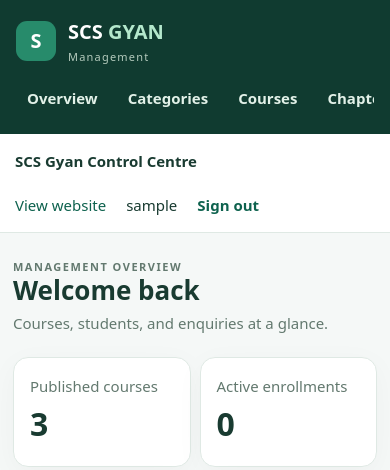
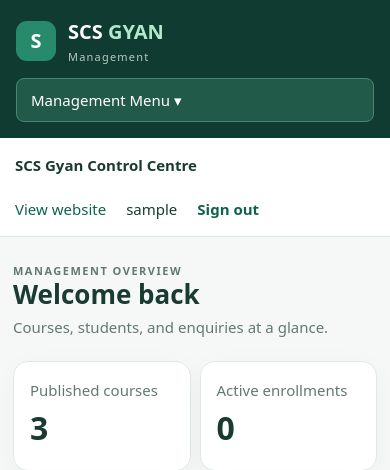
Before and after one commit to dharmendra1031/scs-gyan-course-platform, a Django app: page /management/ in a window 390 px wide. Shown: the top 470 px of the page. Run offline with Django 5.2, Linux system fonts and the light colour scheme; the visitor is signed in with stand-in values (Sample User, id 1); data comes from the database, SQL or seed files in the repository; data that the repository does not hold is empty; parts of the project's set-up code (start-up, migrations or seed data) failed here and were passed over.

Commit message:
Replace cropped mobile management navigation with compact expandable menu

```diff
--- a/static/css/management.css
+++ b/static/css/management.css
@@ -14,6 +14,7 @@ button{cursor:pointer}
 .manage-logo small{display:block;color:#b5cbbd;font-size:11px;font-weight:500;letter-spacing:1.2px}
 .manage-mark{display:grid;place-items:center;width:40px;height:40px;background:#278b6b;border-radius:11px;color:#fff}
 .manage-sidebar nav{display:grid;gap:3px}
+.manage-nav-toggle{display:none}
 .manage-sidebar nav a{color:#e2f1e8;padding:8px 11px;border-radius:8px;font-weight:600}
 .manage-sidebar nav a:hover,.manage-sidebar nav a:focus-visible{background:#215a48}
 .manage-label{padding:17px 11px 5px;color:#92c0a9;font-size:11px;font-weight:800;text-transform:uppercase;letter-spacing:1px}
@@ -57,4 +58,4 @@ td{overflow-wrap:anywhere}
 .manage-notice{border:1px solid #b0ddc3;background:#effaf3;padding:12px;border-radius:9px}
 .sr-only{position:absolute;width:1px;height:1px;overflow:hidden;clip:rect(0,0,0,0);white-space:nowrap}
 @media(max-width:1100px){.manage-stats{grid-template-columns:repeat(2,minmax(0,1fr))}.manage-columns{grid-template-columns:1fr}}
-@media(max-width:740px){.manage-shell{display:block}.manage-sidebar{padding:16px}.manage-sidebar nav{display:flex;overflow-x:auto;gap:8px}.manage-sidebar nav a{white-space:nowrap}.manage-label{display:none}.manage-logo{margin-bottom:12px}.manage-header{padding:15px}.manage-main{padding:20px 13px}.manage-stats{gap:9px}.manage-panel,.manage-stat{padding:16px}}
+@media(max-width:740px){.manage-shell{display:block}.manage-sidebar{padding:16px}.manage-nav-toggle{display:block;background:#215a48;color:#fff;border:1px solid #49866f;border-radius:8px;padding:9px 14px;width:100%;text-align:left}.manage-sidebar nav{display:none}.manage-sidebar nav.is-open{display:grid;grid-template-columns:repeat(2,minmax(0,1fr));gap:5px}.manage-label{display:none}.manage-logo{margin-bottom:12px}.manage-header{padding:15px}.manage-main{padding:20px 13px}.manage-stats{gap:9px}.manage-panel,.manage-stat{padding:16px}}
--- a/templates/management/base.html
+++ b/templates/management/base.html
@@ -16,7 +16,8 @@
         <span class="manage-mark">S</span>
         <span>SCS <strong>GYAN</strong><small>Management</small></span>
       </a>
-      <nav aria-label="Management">
+      <button class="manage-nav-toggle" type="button" aria-controls="manage-nav" aria-expanded="false">Management Menu ▾</button>
+      <nav id="manage-nav" aria-label="Management">
         <a href="{% url 'management:dashboard' %}">Overview</a>
         <span class="manage-label">Learning content</span>
         <a href="{% url 'management:list' 'categories' %}">Categories</a>
@@ -58,5 +59,14 @@
       </main>
     </div>
   </div>
+  <script>
+    const menu = document.querySelector(".manage-nav-toggle");
+    const nav = document.querySelector("#manage-nav");
+    menu.addEventListener("click", () => {
+      const open = menu.getAttribute("aria-expanded") !== "true";
+      menu.setAttribute("aria-expanded", String(open));
+      nav.classList.toggle("is-open", open);
+    });
+  </script>
 </body>
 </html>
--- a/ui_tests/test_management_ui.py
+++ b/ui_tests/test_management_ui.py
@@ -29,6 +29,12 @@ class ManagementBrowserTests(StaticLiveServerTestCase):
                     page.wait_for_url("**/management/")
                     assert "Welcome back" in page.locator("h1").inner_text()
                     page.screenshot(path=str(output / f"dashboard-{width}.png"), full_page=True)
+                    if width < 740:
+                        toggle = page.get_by_role("button", name="Management Menu")
+                        assert toggle.get_attribute("aria-expanded") == "false"
+                        toggle.click()
+                        assert toggle.get_attribute("aria-expanded") == "true"
+                        page.screenshot(path=str(output / f"menu-{width}.png"), full_page=True)
                     page.get_by_role("navigation", name="Management").get_by_role("link", name="Courses").click()
                     page.wait_for_url("**/management/content/courses/")
                     page.screenshot(path=str(output / f"courses-{width}.png"), full_page=True)
```
